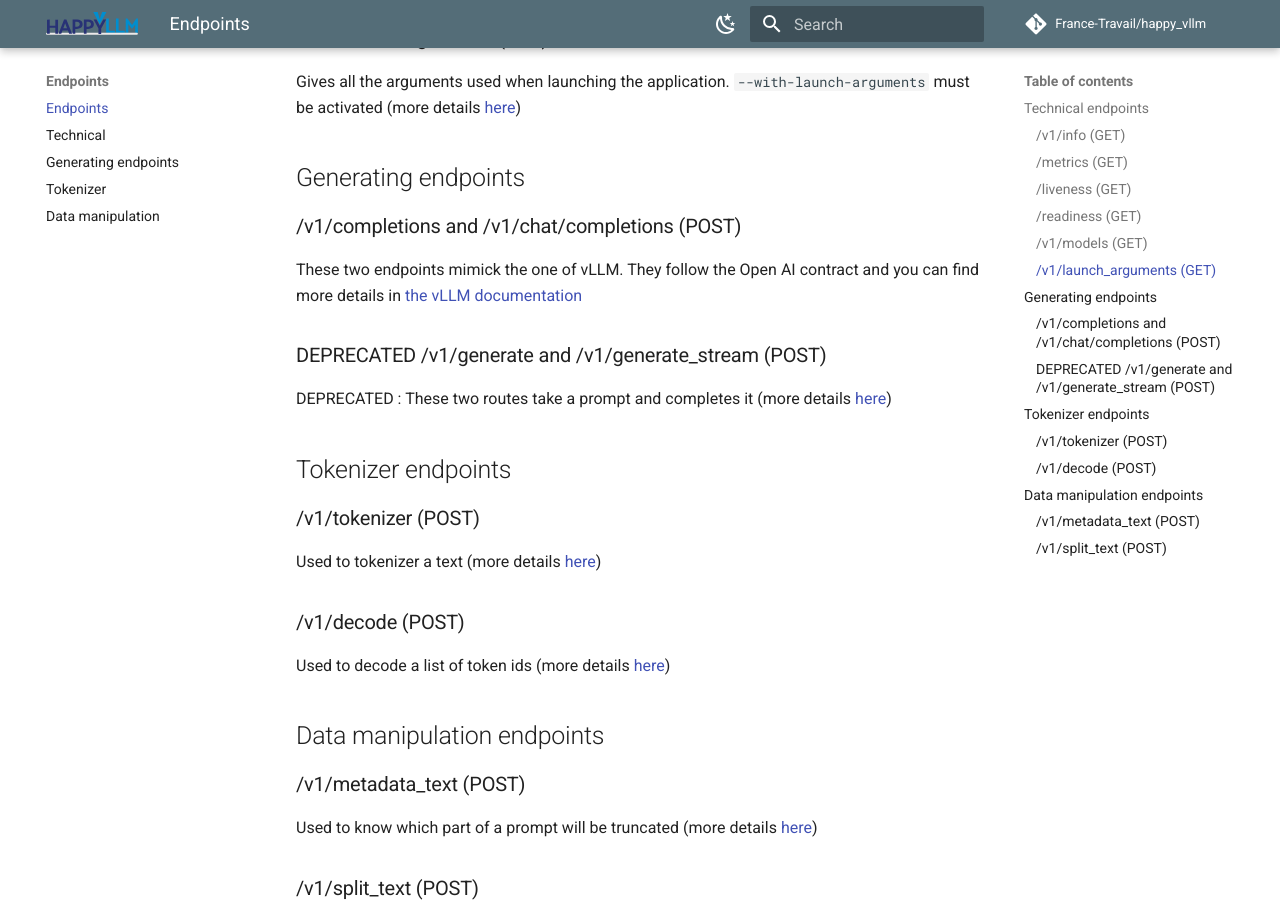
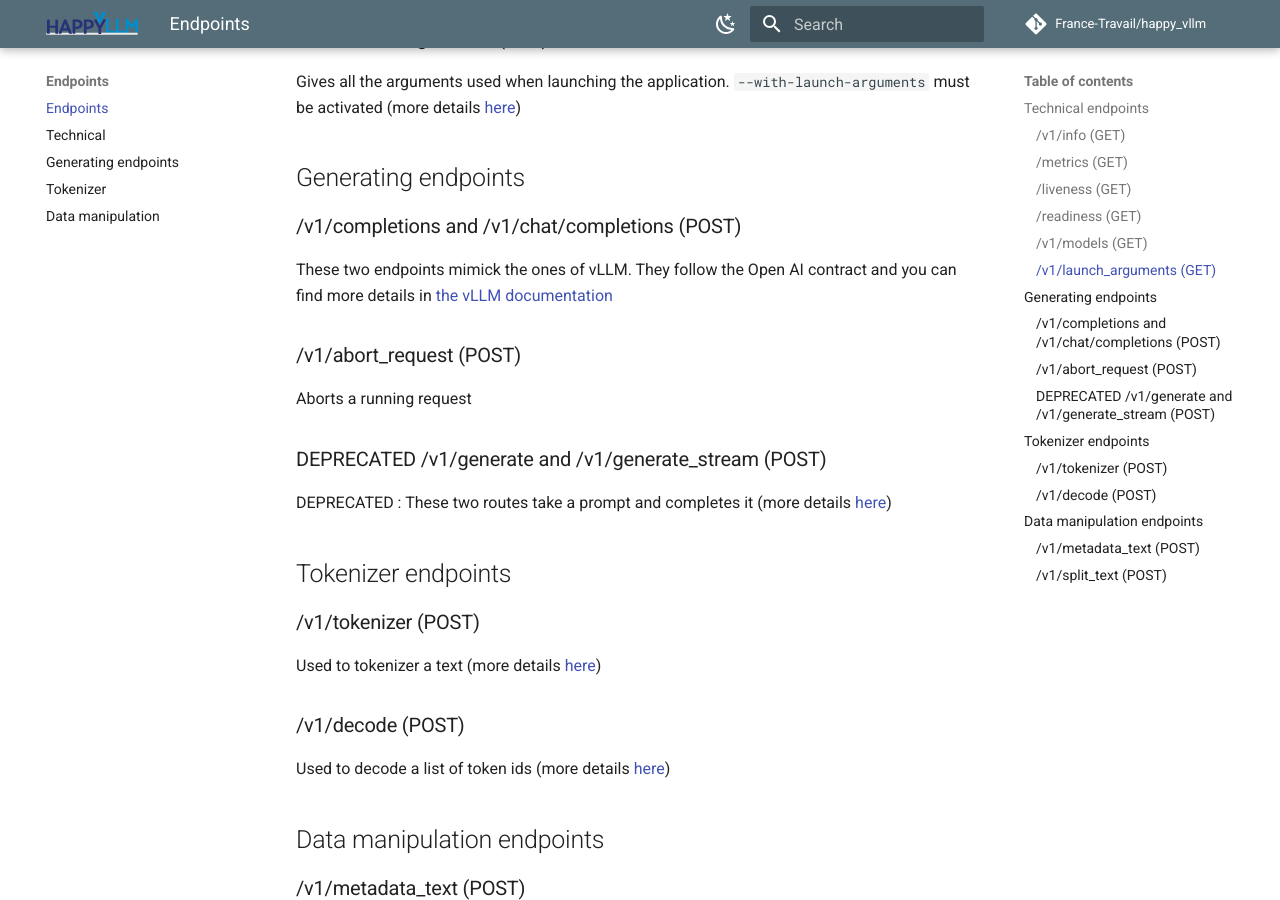
Before and after one commit to France-Travail/happy_vllm, an MkDocs documentation site: the page built from docs/endpoints/endpoints.md, in a window 1280 px wide and 900 px high, scrolled down 916 px. Built offline with MkDocs 1.6.1 and Material for MkDocs 9.7.7, drawn with Linux system fonts in a browser that asks for light colours; comment, search, counter and statistics services are not loaded.

Commit message:
Added doc

```diff
--- a/docs/endpoints/endpoints.md
+++ b/docs/endpoints/endpoints.md
@@ -32,7 +32,11 @@ Gives all the arguments used when launching the application. `--with-launch-argu
 
 ### /v1/completions and /v1/chat/completions (POST)
 
-These two endpoints mimick the one of vLLM. They follow the Open AI contract and you can find more details in [the vLLM documentation](https://docs.vllm.ai/en/latest/serving/openai_compatible_server.html)
+These two endpoints mimick the ones of vLLM. They follow the Open AI contract and you can find more details in [the vLLM documentation](https://docs.vllm.ai/en/latest/serving/openai_compatible_server.html)
+
+### /v1/abort_request (POST)
+
+Aborts a running request
 
 ### DEPRECATED /v1/generate and /v1/generate_stream (POST)
 
```
Also changed, not shown: docs/endpoints/generate.md (+10 -0 lines).
